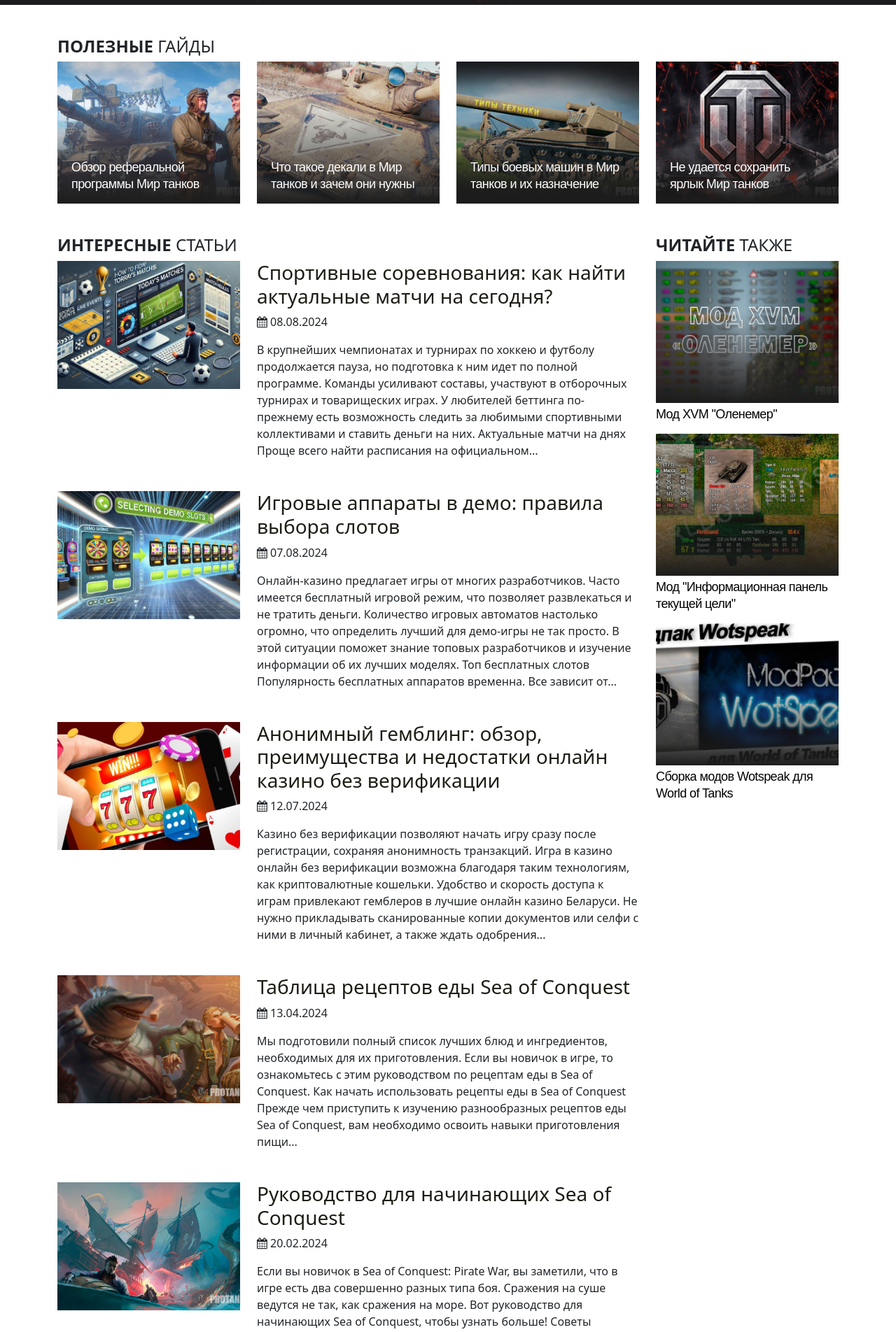
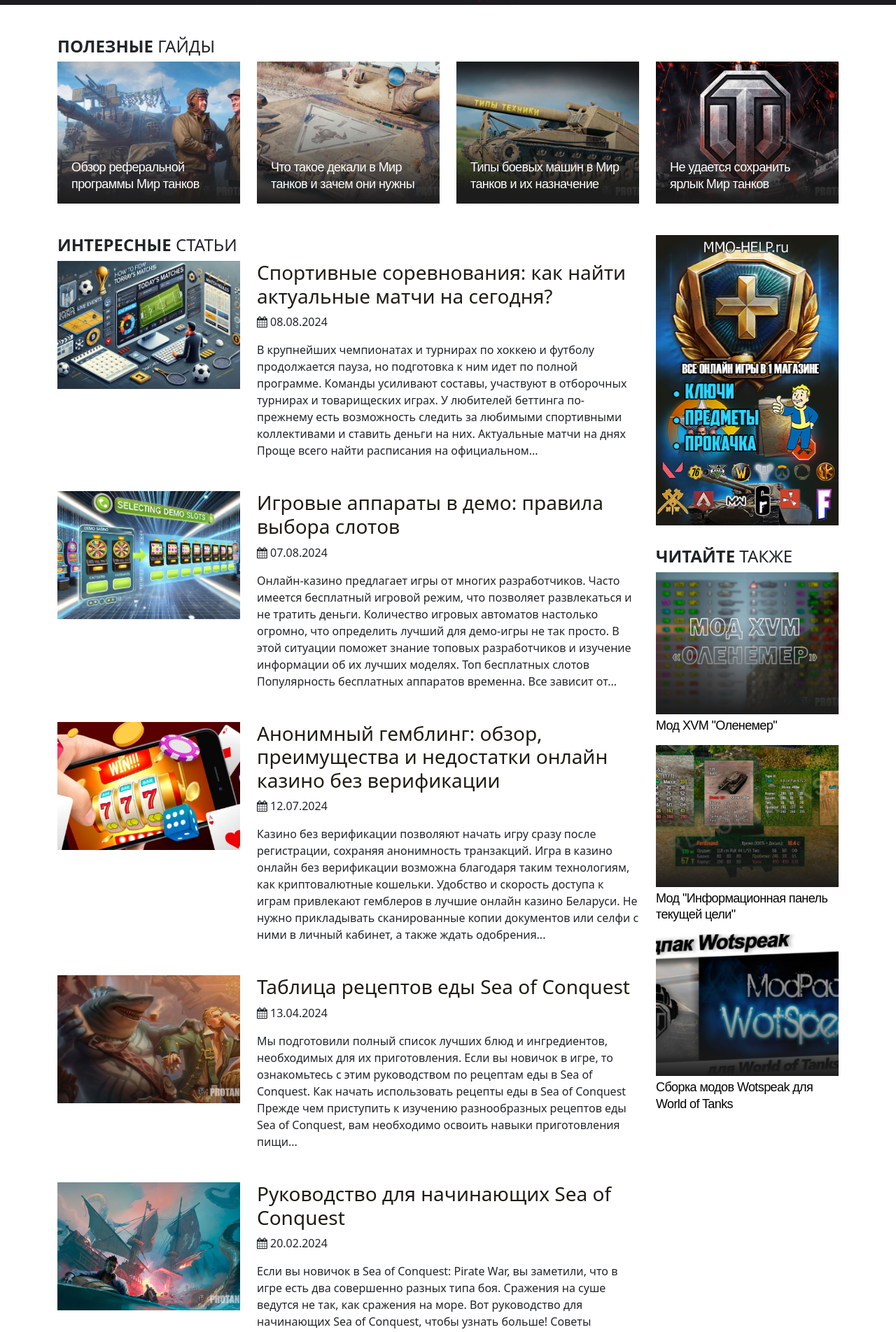
Before and after one commit to stblog/stblog.github.io, a Jekyll site: the page built from index.html, in a window 1280 px wide. Shown: the part 573-2477 px from the top of the page at 70% size. Built offline with Jekyll 4.4.1, drawn with Linux system fonts in a browser that asks for light colours.

Commit message:
Update sidebar.html

```diff
--- a/_includes/sidebar.html
+++ b/_includes/sidebar.html
@@ -1,4 +1,4 @@
-<div style="display: NONE; margin-bottom: 30px;">
+<div style="margin-bottom: 30px;">
 	<noindex><a href="https://mmo-help.ru/game/world-of-tanks" rel="nofollow" target="_blank"><img class="shop-img" src="/uploads/WOT22.png"></a></noindex>
 </div>
 <div style="display: NONE; margin-bottom: 30px;">
```
